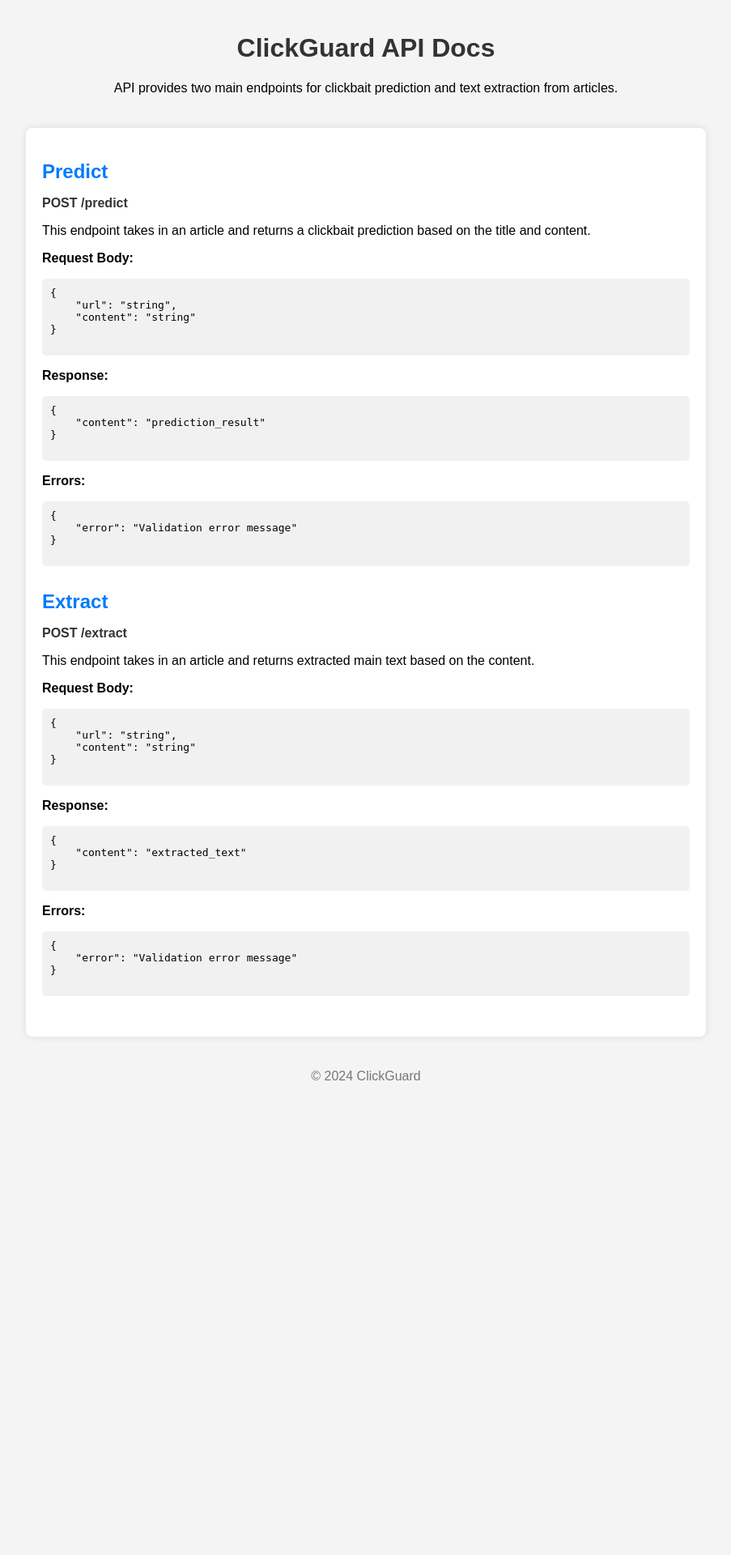
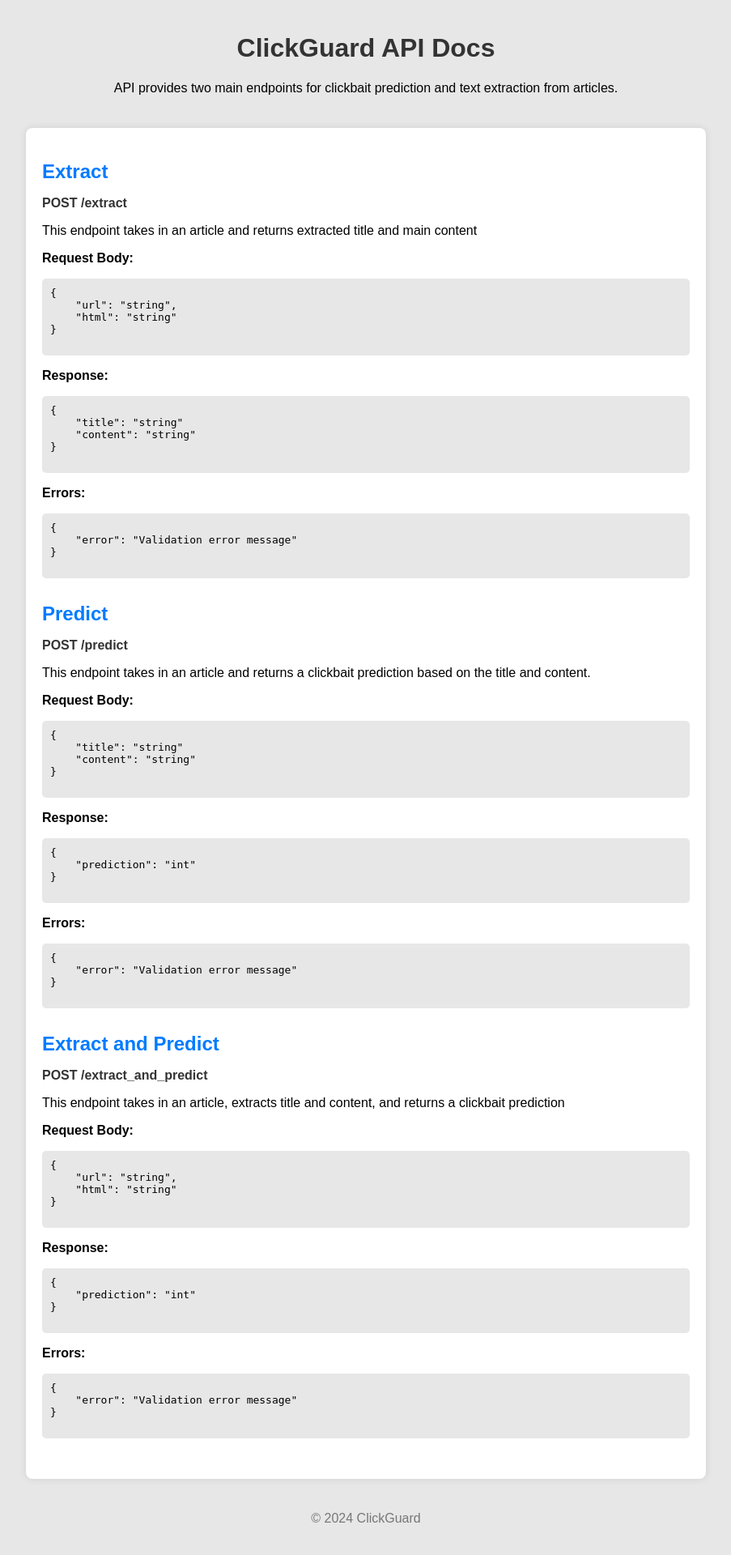
Before and after one commit to tymsoncyferki/ClickGuard_api, a Flask app: page / in a window 1280 px wide. Shown: the whole page at 81% size, without its empty margins (188-1091 px from the left). Before the commit the page ends 1334 px from the top, so only its background shows below. Run offline with Flask 3, Linux system fonts and the light colour scheme.

Commit message:
add models

```diff
--- a/app.py
+++ b/app.py
@@ -1,19 +1,28 @@
 from flask import Flask, request, jsonify, render_template
-from pydantic import BaseModel, ValidationError
+from pydantic import ValidationError
 from flask_cors import CORS
 
-from service import handle_predict, handle_extract
+from service import handle_predict, handle_extract, handle_extract_and_predict
+from models import Article, HTMLPayload, PredictionResponse
 
 app = Flask(__name__)
 CORS(app)
 
-class Article(BaseModel):
-    url: str
-    content: str
-
 @app.route("/", methods=["GET"])
 def root():
     return render_template("root.html")
+
+@app.route("/extract", methods=["POST"])
+def extract():
+    if request.method == 'OPTIONS':
+        return '', 204
+    try:
+        data = request.get_json()
+        html_payload = HTMLPayload(**data)
+        article = handle_extract(html_payload)
+        return jsonify(article.model_dump())
+    except ValidationError as e:
+        return jsonify({"error": str(e)}), 400
 
 @app.route("/predict", methods=["POST"])
 def predict():
@@ -22,20 +31,20 @@ def predict():
     try:
         data = request.get_json()
         article = Article(**data)
-        prediction = handle_predict(article.content)
-        return jsonify({"content": prediction})
+        prediction = handle_predict(article)
+        return jsonify(prediction.model_dump())
     except ValidationError as e:
         return jsonify({"error": str(e)}), 400
 
-@app.route("/extract", methods=["POST"])
-def extract():
+@app.route("/extract_and_predict", methods=["POST"])
+def extract_and_predict():
     if request.method == 'OPTIONS':
         return '', 204
     try:
         data = request.get_json()
-        article = Article(**data)
-        extracted_text = handle_extract(article.content)
-        return jsonify({"content": extracted_text})
+        html_payload = HTMLPayload(**data)
+        prediction = handle_extract_and_predict(html_payload)
+        return jsonify(prediction.model_dump())
     except ValidationError as e:
         return jsonify({"error": str(e)}), 400
 
--- a/static/style.css
+++ b/static/style.css
@@ -2,7 +2,7 @@ body {
     font-family: Arial, sans-serif;
     margin: 0;
     padding: 20px;
-    background-color: #f4f4f4;
+    background-color: #e7e7e7;
 }
 header {
     text-align: center;
@@ -34,7 +34,7 @@ h1 {
     margin: 10px 0;
 }
 pre {
-    background-color: #f1f1f1;
+    background-color: #e7e7e7;
     padding: 10px;
     border-radius: 5px;
     overflow-x: auto;
--- a/templates/root.html
+++ b/templates/root.html
@@ -14,21 +14,23 @@
 </header>
 
 <div class="container">
+
     <div class="endpoint">
-        <h2>Predict</h2>
-        <p class="method">POST /predict</p>
-        <p class="description">This endpoint takes in an article and returns a clickbait prediction based on the title and content.</p>
+        <h2>Extract</h2>
+        <p class="method">POST /extract</p>
+        <p class="description">This endpoint takes in an article and returns extracted title and main content</p>
         <p><b>Request Body:</b></p>
         <pre>
 {
     "url": "string",
-    "content": "string"
+    "html": "string"
 }
         </pre>
         <p><b>Response:</b></p>
         <pre>
 {
-    "content": "prediction_result"
+    "title": "string"
+    "content": "string"
 }
         </pre>
         <p><b>Errors:</b></p>
@@ -40,20 +42,20 @@
     </div>
 
     <div class="endpoint">
-        <h2>Extract</h2>
-        <p class="method">POST /extract</p>
-        <p class="description">This endpoint takes in an article and returns extracted main text based on the content.</p>
+        <h2>Predict</h2>
+        <p class="method">POST /predict</p>
+        <p class="description">This endpoint takes in an article and returns a clickbait prediction based on the title and content.</p>
         <p><b>Request Body:</b></p>
         <pre>
 {
-    "url": "string",
+    "title": "string"
     "content": "string"
 }
         </pre>
         <p><b>Response:</b></p>
         <pre>
 {
-    "content": "extracted_text"
+    "prediction": "int"
 }
         </pre>
         <p><b>Errors:</b></p>
@@ -63,6 +65,32 @@
 }
         </pre>
     </div>
+
+    <div class="endpoint">
+        <h2>Extract and Predict</h2>
+        <p class="method">POST /extract_and_predict</p>
+        <p class="description">This endpoint takes in an article, extracts title and content, and returns a clickbait prediction</p>
+        <p><b>Request Body:</b></p>
+        <pre>
+{
+    "url": "string",
+    "html": "string"
+}
+        </pre>
+        <p><b>Response:</b></p>
+        <pre>
+{
+    "prediction": "int"
+}
+        </pre>
+        <p><b>Errors:</b></p>
+        <pre>
+{
+    "error": "Validation error message"
+}
+        </pre>
+    </div>
+
 </div>
 
 <div class="footer">
```
Also changed, not shown: models.py (added, +12 -0 lines), service.py (+32 -6 lines), test.py (added, +46 -0 lines).
